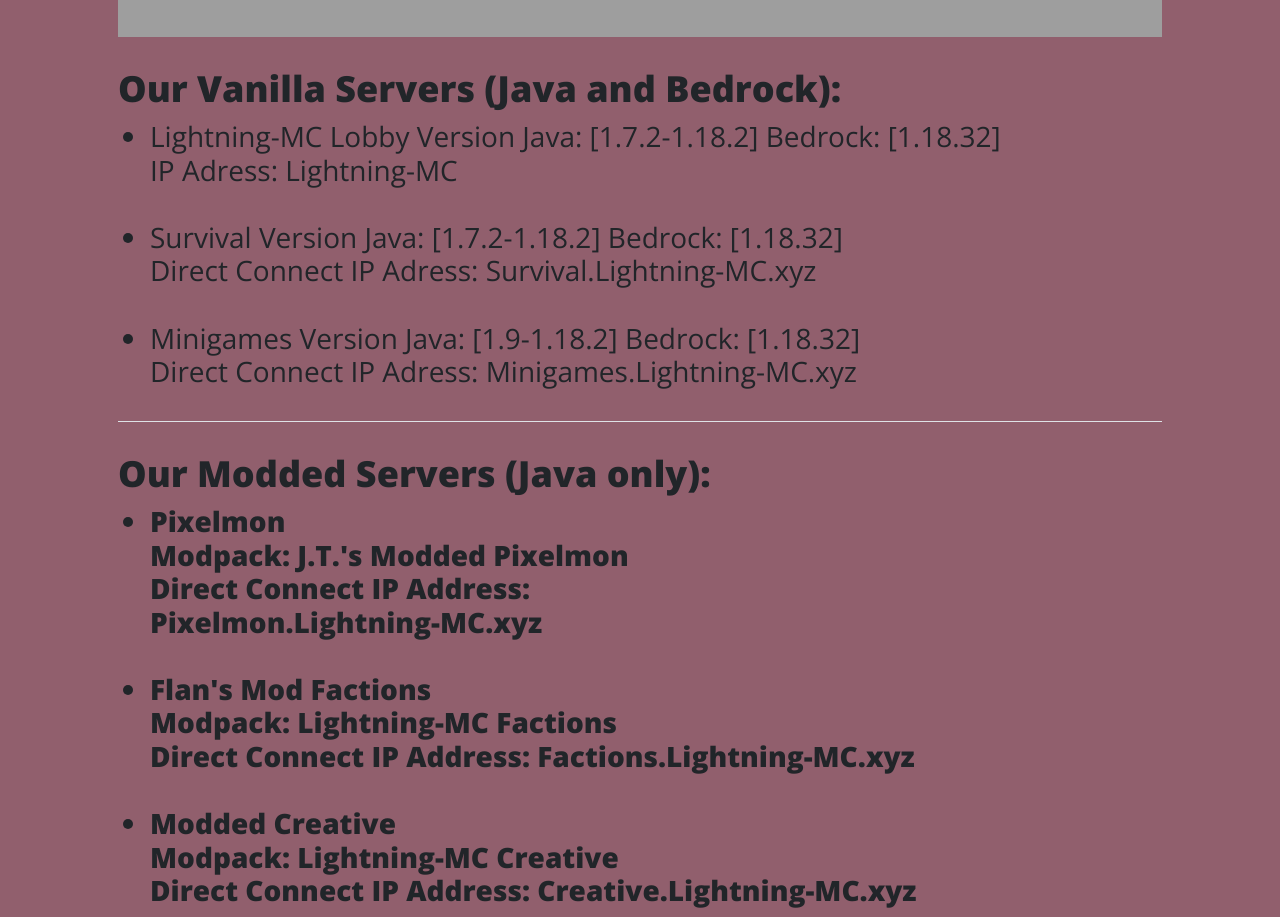
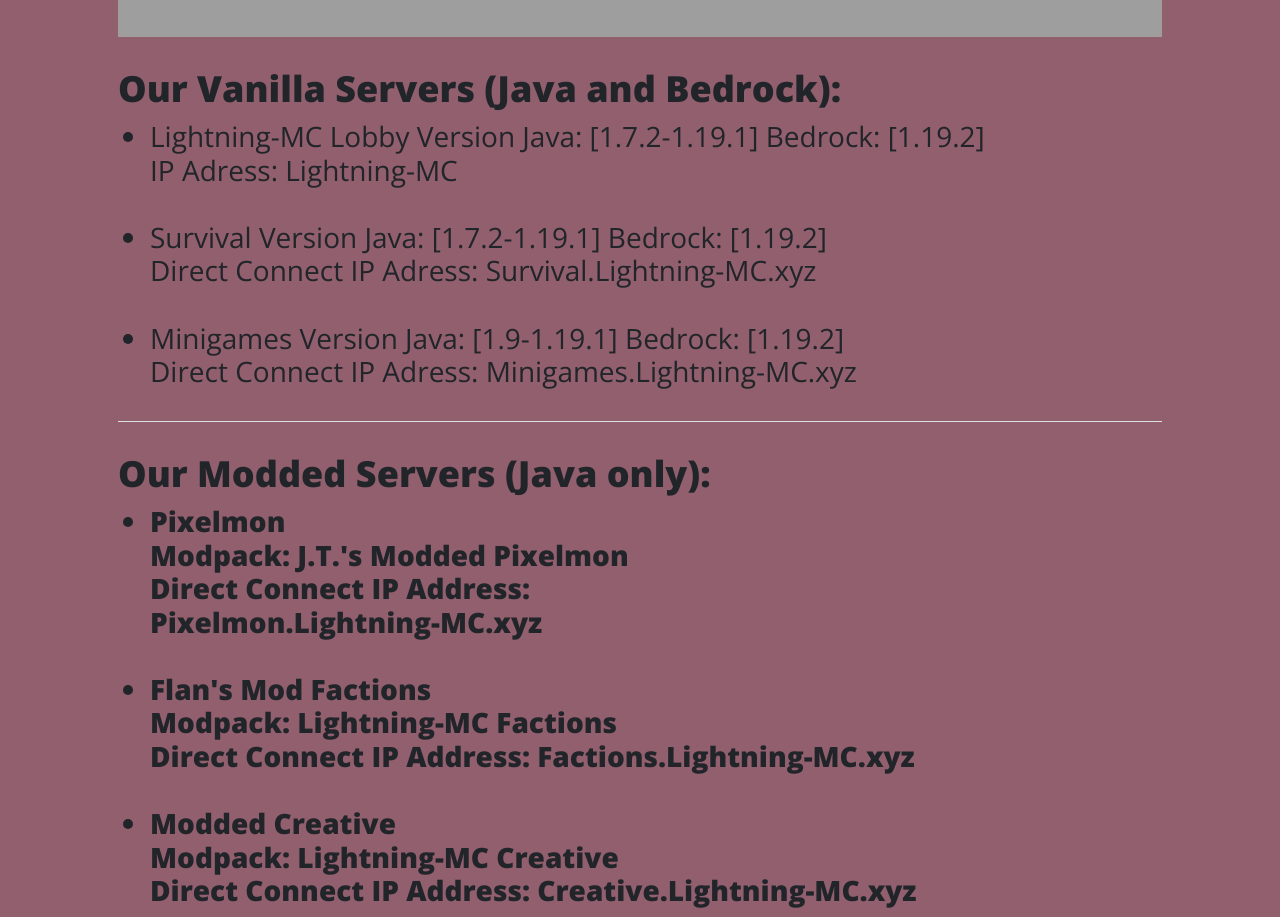
Before and after one commit to Lightning-MC/Lightning-Mc.github.io, a website: page index.html in a window 1280 px wide. Shown: the part 820-1737 px from the top of the page. Drawn offline with nearby package versions, Linux system fonts and the light colour scheme; grey boxes are pictures that could not be loaded.

Commit message:
1.19 Bump

```diff
--- a/index.html
+++ b/index.html
@@ -61,11 +61,11 @@
                             <h2 class="post-title">Our Vanilla Servers (Java and Bedrock):</h2>
                             <h3 class="post-subtitle">
                                 <ul>
-                                    <li>Lightning-MC Lobby Version Java: [1.7.2-1.18.2] Bedrock: [1.18.32] <br>IP Adress: Lightning-MC </li>
+                                    <li>Lightning-MC Lobby Version Java: [1.7.2-1.19.1] Bedrock: [1.19.2] <br>IP Adress: Lightning-MC </li>
                                     <br>
-                                    <li>Survival Version Java: [1.7.2-1.18.2] Bedrock: [1.18.32] <br>Direct Connect IP Adress: Survival.Lightning-MC.xyz </li>
+                                    <li>Survival Version Java: [1.7.2-1.19.1] Bedrock: [1.19.2] <br>Direct Connect IP Adress: Survival.Lightning-MC.xyz </li>
                                     <br>
-                                    <li>Minigames Version Java: [1.9-1.18.2] Bedrock: [1.18.32] <br>Direct Connect IP Adress: Minigames.Lightning-MC.xyz</li>
+                                    <li>Minigames Version Java: [1.9-1.19.1] Bedrock: [1.19.2] <br>Direct Connect IP Adress: Minigames.Lightning-MC.xyz</li>
                                 </ul>
                             </h3>
                         </a>
```
